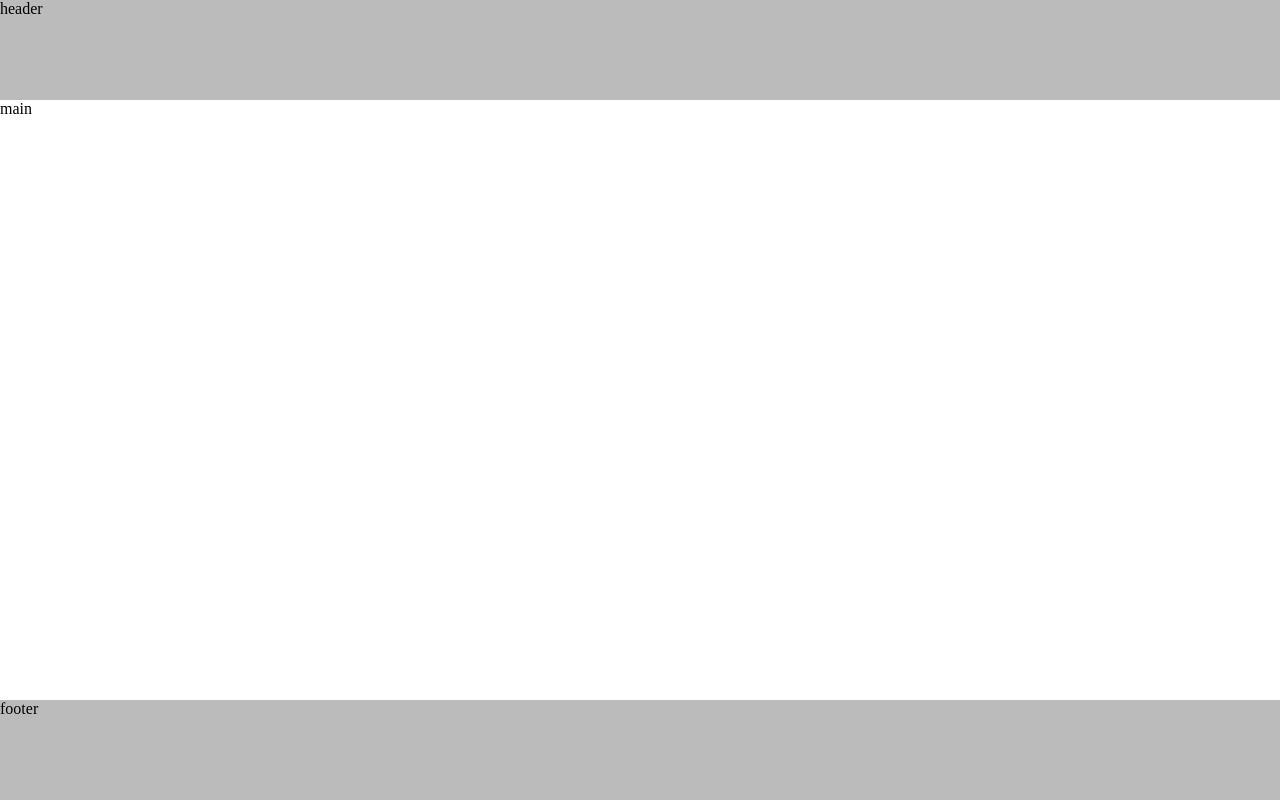
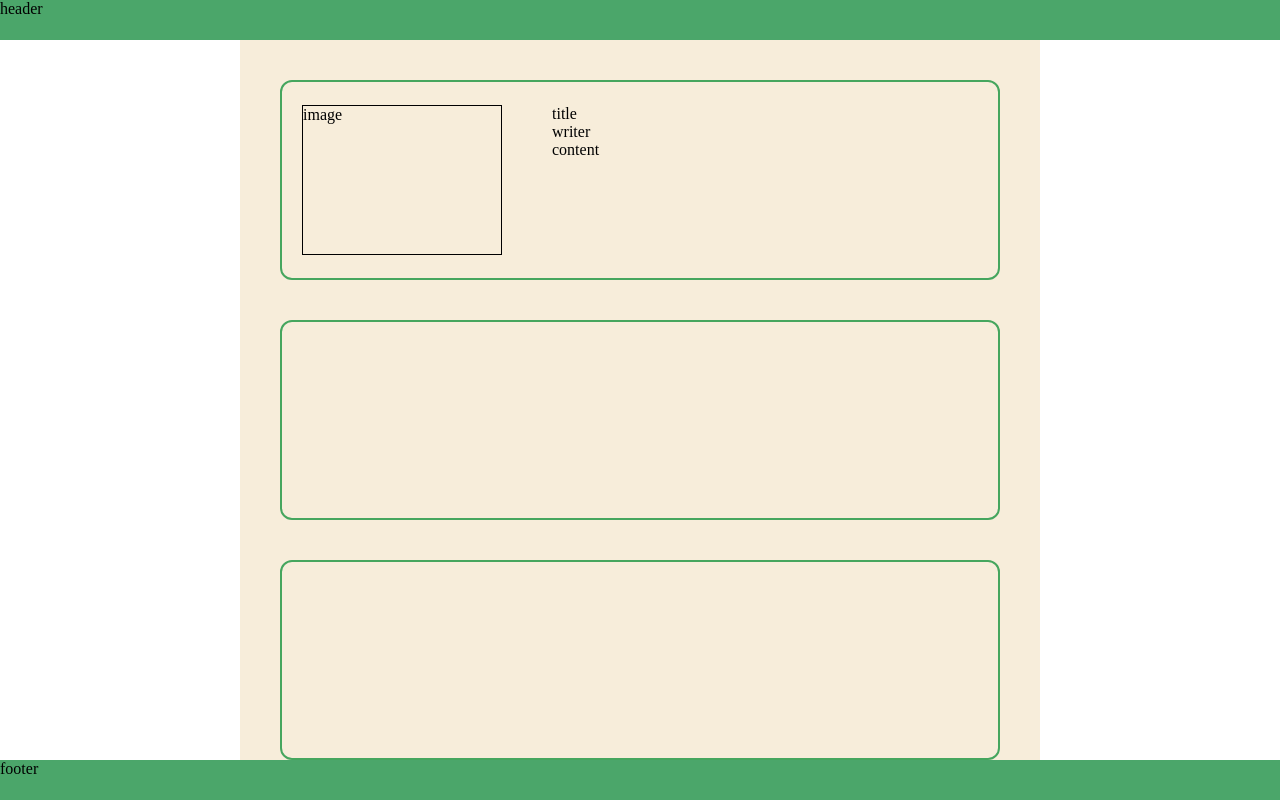
Before and after one commit to miiiingi/web_mini_project, a Flask app: page / in a window 1280 px wide. Run offline with Flask 3, Linux system fonts and the light colour scheme.

Commit message:
feat: add style in main page contents

```diff
--- a/templates/index.html
+++ b/templates/index.html
@@ -24,18 +24,70 @@
 
     header {
       height: 100px;
-      background-color: #bbb;
+      background-color: #4ba66a;
+    }
+
+    main {
+      background: #fff;
+      height: 100%;
+      display: flex;
+      justify-content: center;
+      align-items: center;
     }
 
     footer {
       height: 100px;
-      background-color: #bbb;
+      background-color: #4ba66a;
       margin-top: auto;
+    }
+
+    .container {
+      background: #f7edda;
+      width: 80%;
+      max-width: 800px;
+      height: 100%;
+      display: flex;
+      flex-direction: column;
+    }
+
+    article {
+      width: 90%;
+      height: 200px;
+      border: 2px solid #46a65e;
+      border-radius: 12px;
+      margin: 40px auto 0;
+      display: flex;
+      align-items: center;
+      padding: 0 20px;
+    }
+
+    .img_wrap {
+      height: 150px;
+      width: 200px;
+      border: 1px solid black;
+      margin-right: 50px;
+    }
+
+    .text_wrap {
+      height: 150px;
     }
   </style>
   <body>
     <header>header</header>
-    <main>main</main>
+    <main>
+      <div class="container">
+        <article>
+          <div class="img_wrap">image</div>
+          <div class="text_wrap">
+            <p class="title">title</p>
+            <p class="writer">writer</p>
+            <p class="content">content</p>
+          </div>
+        </article>
+        <article></article>
+        <article></article>
+      </div>
+    </main>
     <footer>footer</footer>
   </body>
 </html>
```
